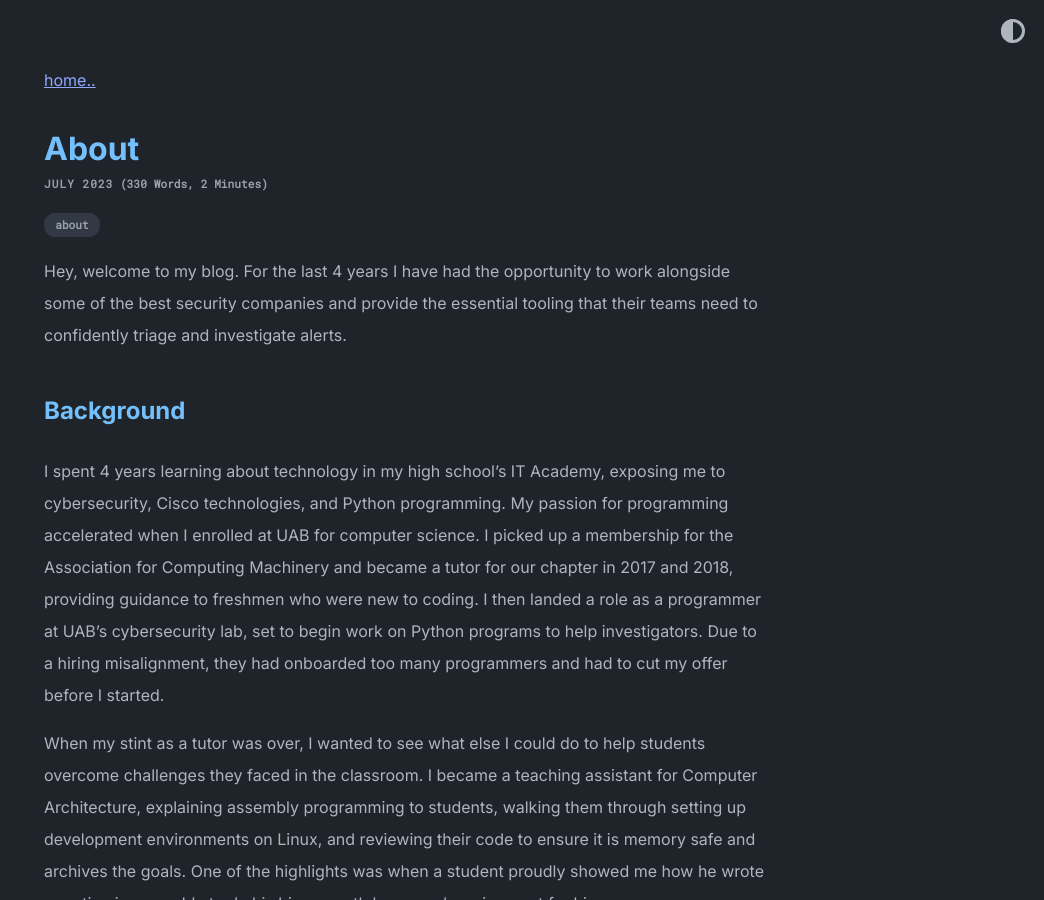
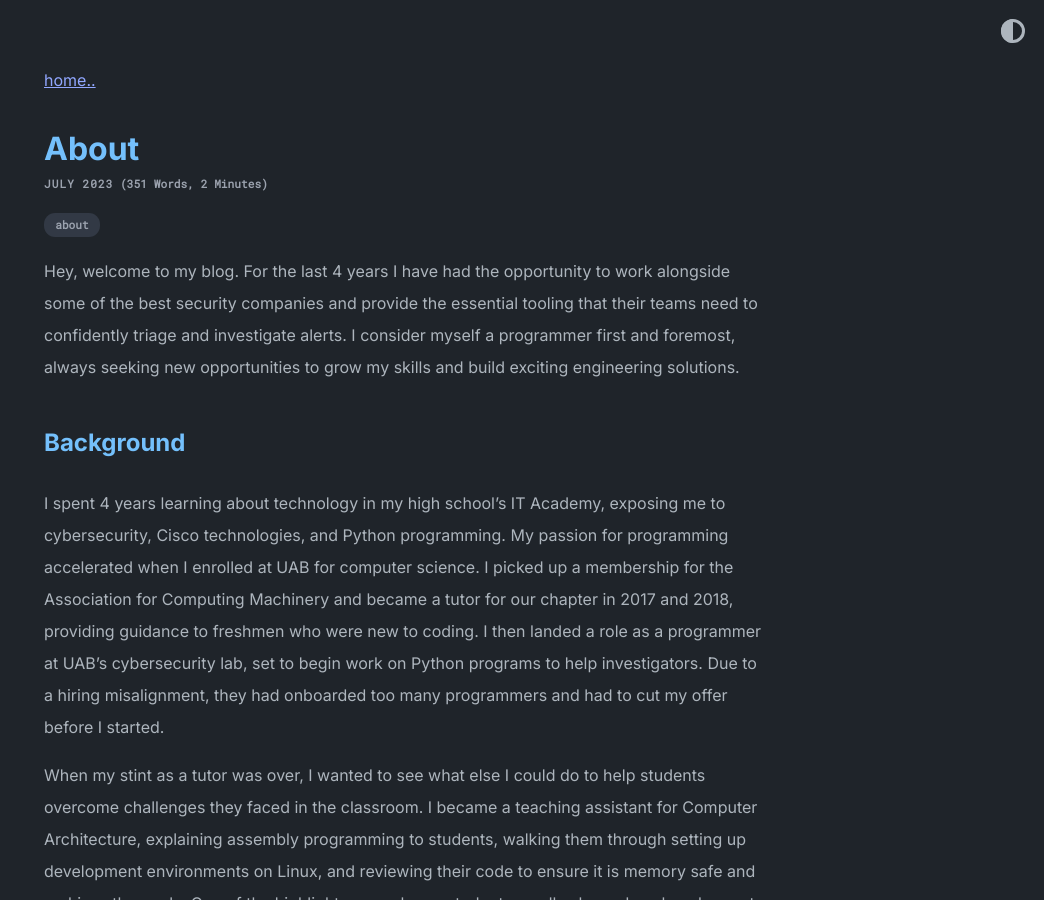
Before and after one commit to zbaileydev/zbaileydev.github.io, a Jekyll site: the page built from _posts/2023-07-05-about.md, in a window 1280 px wide and 900 px high. Shown: the whole window, without its empty margins (236-1280 px from the left). Built offline with Jekyll 4.4.1, drawn with Linux system fonts in a browser that asks for light colours.

Commit message:
Update 2023-07-05-about.md

```diff
--- a/_posts/2023-07-05-about.md
+++ b/_posts/2023-07-05-about.md
@@ -2,7 +2,7 @@
 layout: post
 tags: [about]
 ---
-Hey, welcome to my blog. For the last 4 years I have had the opportunity to work alongside some of the best security companies and provide the essential tooling that their teams need to confidently triage and investigate alerts.
+Hey, welcome to my blog. For the last 4 years I have had the opportunity to work alongside some of the best security companies and provide the essential tooling that their teams need to confidently triage and investigate alerts. I consider myself a programmer first and foremost, always seeking new opportunities to grow my skills and build exciting engineering solutions.
 
 ## Background
 
```
